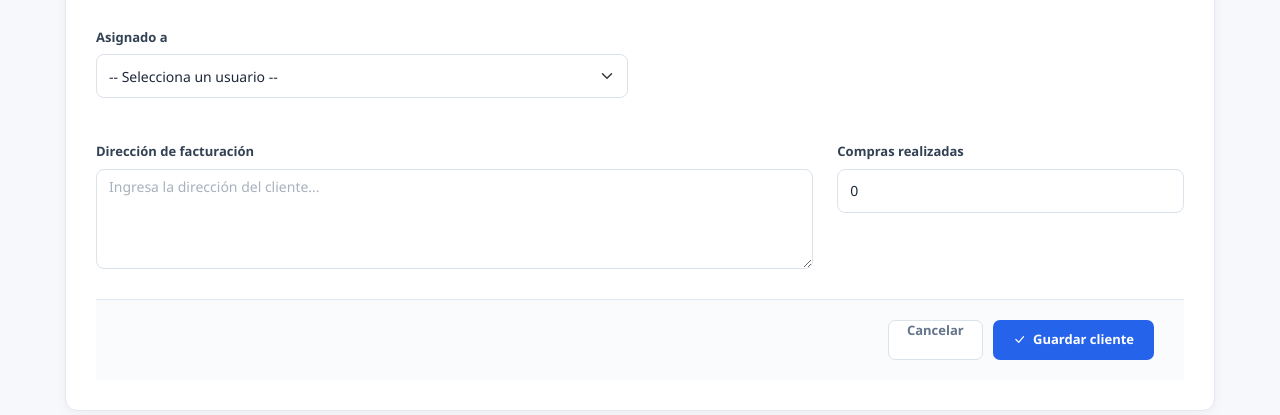
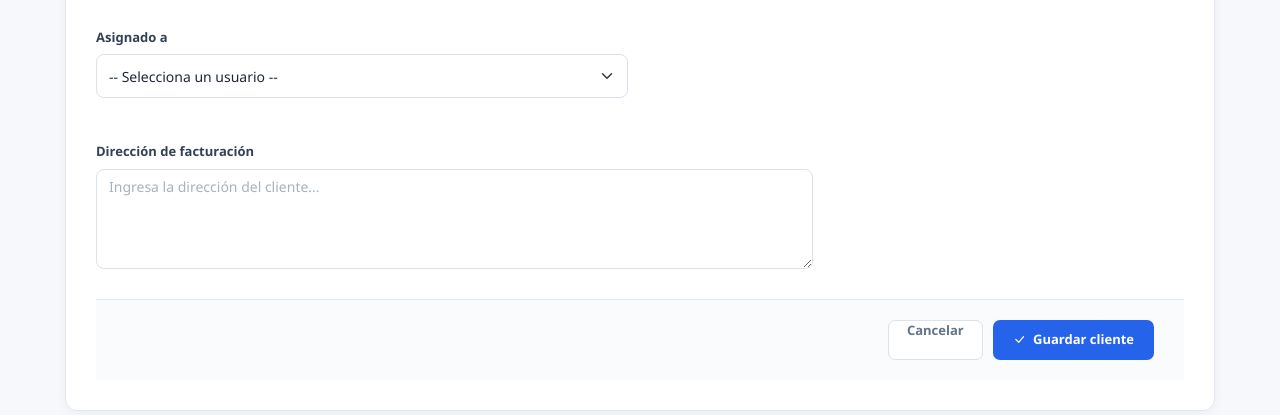
Before and after one commit to jhosue-morales/CRM-ELERA, a PHP site: page /crear_cliente.php in a window 1280 px wide. Shown: the part 417-832 px from the top of the page. Run offline with PHP 8.4, Linux system fonts and the light colour scheme; the visitor is signed in with stand-in values (Sample User, id 1); data that the repository does not hold is empty.

Commit message:
cliente ve 1

```diff
--- a/crear_cliente.php
+++ b/crear_cliente.php
@@ -16,10 +16,9 @@ if ($_SERVER['REQUEST_METHOD'] === 'POST') {
     $nombre = $_POST['nombre'];
     $apellido = $_POST['apellido'];
     $telefono = $_POST['telefono'];
-    $telefono_empresa = $_POST['telefono_empresa'];
+
     $tipo = $_POST['tipo'];
     $asignado = $_POST['asignado'];
-    $compras = $_POST['compras_realizadas'] ?? 0;
     $direccion = $_POST['direccion'];
     $comentario = $_POST['comentario'] ?? '';
 
@@ -151,10 +150,7 @@ if ($_SERVER['REQUEST_METHOD'] === 'POST') {
                                 <label class="form-label">Dirección de facturación</label>
                                 <textarea name="direccion" class="form-control" placeholder="Ingresa la dirección del cliente..."></textarea>
                             </div>
-                            <div class="col-md-4">
-                                <label class="form-label">Compras realizadas</label>
-                                <input type="number" name="compras_realizadas" class="form-control" value="0" min="0">
-                            </div>
+
                         </div>
                     </div>
 
```
